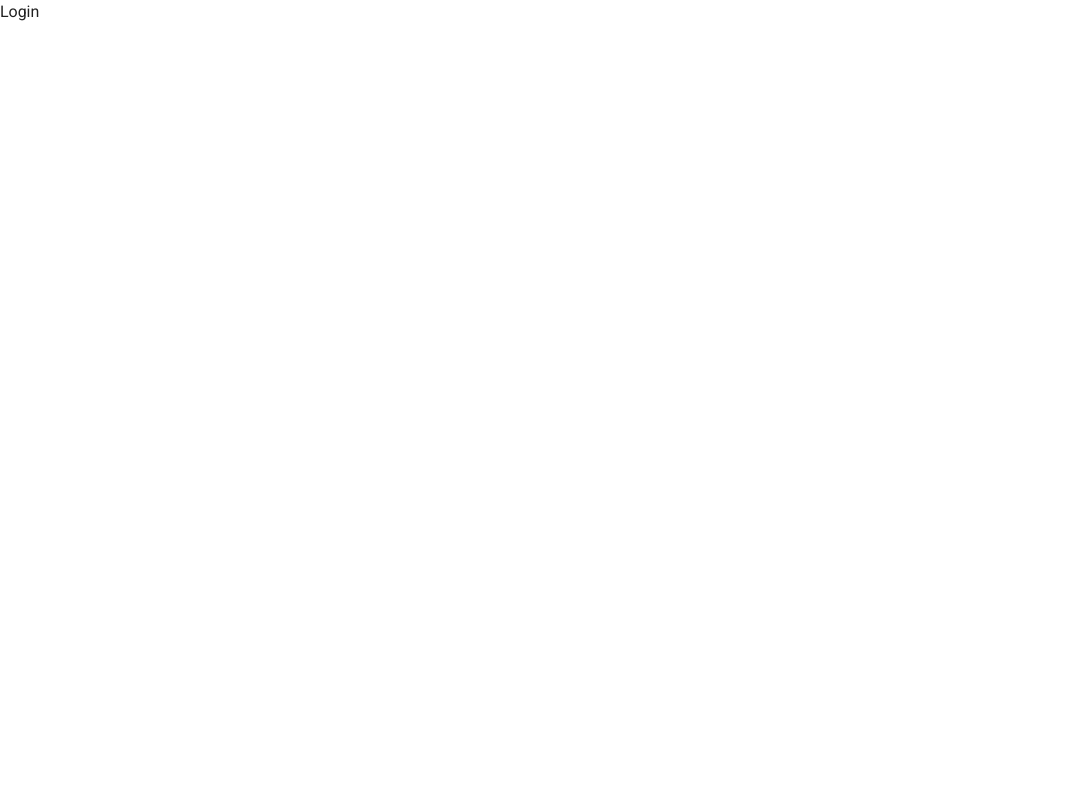
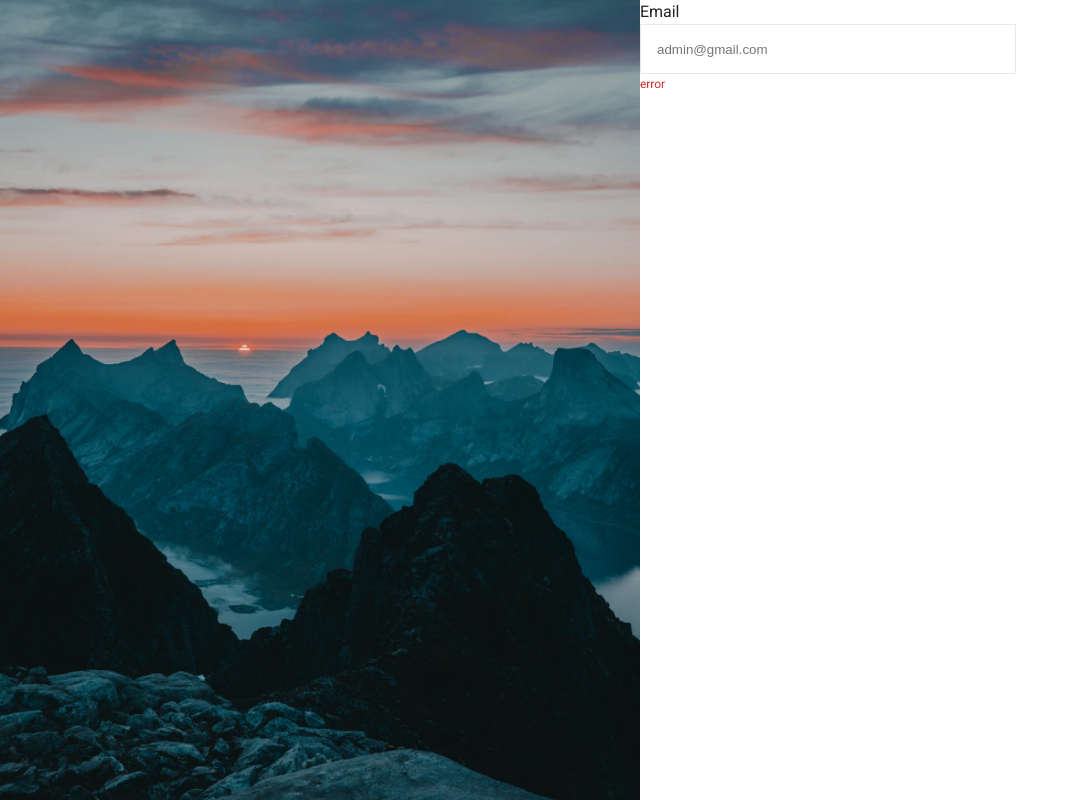
Before and after one commit to zinza-d2-training/long-react, a React (Create React App) app: page /login in a window 1280 px wide. Shown: the whole page, without its empty margins (0-1079 px from the left). Built offline with nearby package versions, Linux system fonts and the light colour scheme.

Commit message:
custom input component

```diff
--- /dev/null
+++ b/src/components/InputField/index.tsx
@@ -0,0 +1,57 @@
+/* eslint-disable react/react-in-jsx-scope -- Unaware of jsxImportSource */
+/** @jsxImportSource @emotion/react */
+import { Theme, Typography } from '@mui/material';
+import { css } from '@mui/styled-engine';
+import { Box, Interpolation } from '@mui/system';
+import { HTMLAttributes } from 'react';
+
+interface IProps extends HTMLAttributes<HTMLInputElement> {
+  label?: string;
+  name?: string;
+  error?: string;
+  fullWidth?: boolean;
+}
+
+const InputField = (props: IProps) => {
+  const { label, name, error, fullWidth, ...inputProps } = props;
+
+  const inputStyle: Interpolation<Theme> = css`
+    border: none;
+    height: 50px;
+    width: ${fullWidth ? '100%' : '376px'};
+    max-width: 100%;
+    border: 1px solid #e8e8e8;
+    outline: none;
+    padding: 0 16px;
+  `;
+
+  const labelStyle: Interpolation<Theme> = css`
+    font-size: 16px;
+    color: rgba(0, 0, 0, 0.87);
+    display: block;
+    line-height: 24px;
+  `;
+
+  const errorStyle: Interpolation<Theme> = css`
+    color: #d32f2f;
+    line-height: 20px;
+    font-size: 12px;
+  `;
+  return (
+    <Box>
+      {label && (
+        <Typography
+          component="label"
+          variant="label"
+          htmlFor={name}
+          css={labelStyle}>
+          {label}
+        </Typography>
+      )}
+      <input {...inputProps} id={name} css={inputStyle} />
+      {error && <Typography css={errorStyle}>{error}</Typography>}
+    </Box>
+  );
+};
+
+export default InputField;
--- a/src/pages/Login/index.tsx
+++ b/src/pages/Login/index.tsx
@@ -1,5 +1,32 @@
+import { Grid } from '@mui/material';
+import { Box } from '@mui/system';
+import InputField from 'components/InputField';
+
 const Login = () => {
-  return <div>Login</div>;
+  return (
+    <Box>
+      <Grid container spacing={0}>
+        <Grid item xs={6}>
+          <Box
+            sx={{
+              background: 'url("images/login_background.png") no-repeat',
+              backgroundSize: 'cover',
+              minHeight: '100vh'
+            }}
+          />
+        </Grid>
+        <Grid item xs={6}>
+          <Box>
+            <InputField
+              placeholder="admin@gmail.com"
+              label="Email"
+              error="error"
+            />
+          </Box>
+        </Grid>
+      </Grid>
+    </Box>
+  );
 };
 
 export default Login;
--- a/src/theme/layout/Layout.tsx
+++ b/src/theme/layout/Layout.tsx
@@ -1,7 +1,12 @@
+import { Box, styled } from '@mui/system';
 import { FC } from 'react';
 
 const Layout: FC = (props) => {
-  return <div className="App">{props.children}</div>;
+  return <Container className="App">{props.children}</Container>;
 };
 
+const Container = styled(Box)`
+  min-height: 100vh;
+`;
+
 export default Layout;
```
Also changed, not shown: src/@types/index.ts (+5 -2 lines), public/images/login_background.png (added).
